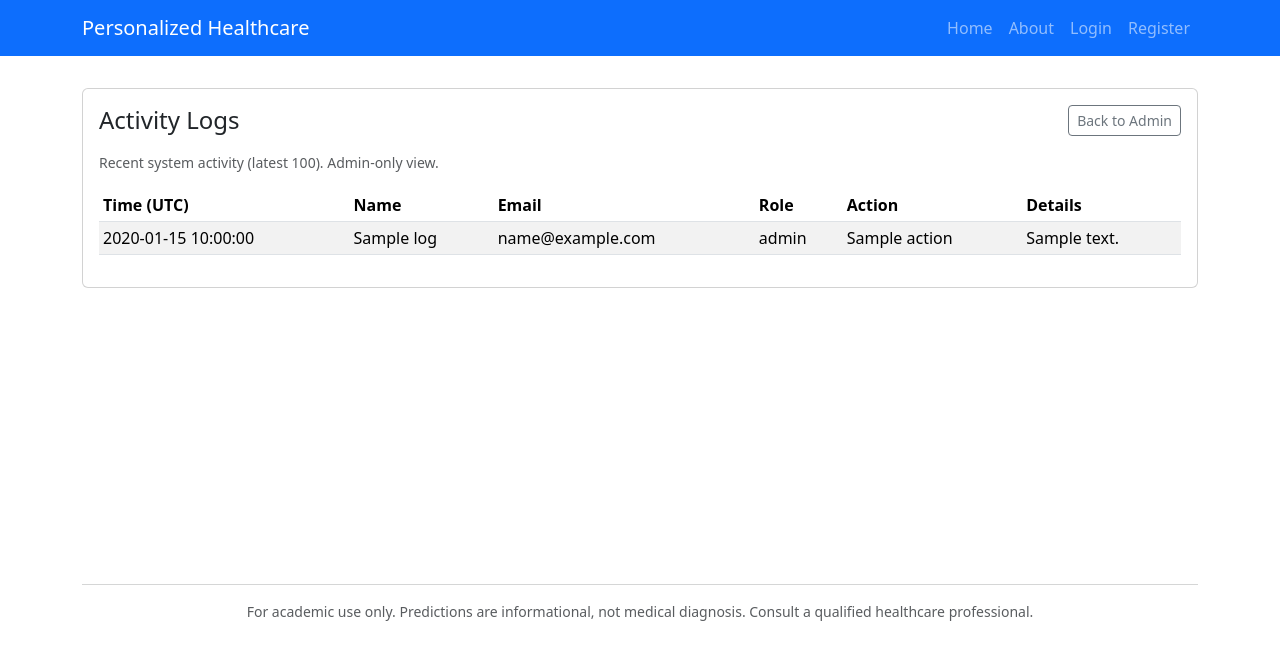
After one commit to JuztAshish/Personalized-Healthcare-Medicine-Recommendation-System, a Flask app: template healthcare_webapp/templates/activity.html in a window 1280 px wide. The commit adds this page. Shown: the top 660 px of the page. Run offline with Flask 3, Linux system fonts and the light colour scheme; the template is opened without the code that fills it: most values are stand-ins (such as "Sample title", 1, 10 or a date in 2020).

Commit message:
Task 5: user activity tracking with admin and user views

```diff
--- a/healthcare_webapp/app.py
+++ b/healthcare_webapp/app.py
@@ -2,13 +2,14 @@
 # Task 3B: Backend Authentication (MongoDB, sessions, admin rules)
 # Fresh code, not copied from medicare/ reference.
 
+from datetime import datetime, timezone
 from functools import wraps
 from flask import Flask, render_template, request, redirect, url_for, session, flash
 from werkzeug.security import generate_password_hash, check_password_hash
 from pymongo.errors import DuplicateKeyError, PyMongoError
 
 from config import SECRET_KEY
-from db import users, ping_db
+from db import users, activity_logs, ping_db
 
 PROFILE_FIELDS = [
     ("age", "Age"),
@@ -23,6 +24,35 @@ PROFILE_FIELDS = [
 
 GENDER_CHOICES = ["", "Male", "Female", "Other", "Prefer not to say"]
 BLOOD_GROUP_CHOICES = ["", "A+", "A-", "B+", "B-", "AB+", "AB-", "O+", "O-"]
+
+
+def log_activity(action, details="", email=None, name=None, role=None):
+    """Store a simple activity log entry in MongoDB. Logging must not break user flow."""
+    try:
+        current = session.get("user", {}) if session else {}
+        doc = {
+            "email": (email or current.get("email") or "").lower(),
+            "name": name or current.get("name") or "",
+            "role": role or current.get("role") or "",
+            "action": action,
+            "details": details,
+            "timestamp": datetime.now(timezone.utc),
+        }
+        activity_logs.insert_one(doc)
+    except Exception:
+        pass
+
+
+def format_log(log):
+    ts = log.get("timestamp")
+    return {
+        "timestamp": ts.strftime("%Y-%m-%d %H:%M:%S UTC") if ts else "",
+        "name": log.get("name", ""),
+        "email": log.get("email", ""),
+        "role": log.get("role", ""),
+        "action": log.get("action", ""),
+        "details": log.get("details", ""),
+    }
 
 app = Flask(__name__)
 app.secret_key = SECRET_KEY
@@ -85,6 +115,7 @@ def register():
                 "password_hash": generate_password_hash(password),
                 "role": "user",
             })
+            log_activity("register", "New user registered", email=email, name=name, role="user")
             flash("Account created successfully. Please log in.", "success")
             return redirect(url_for("login"))
         except DuplicateKeyError:
@@ -127,6 +158,7 @@ def login():
         # - Selecting User allows login as user when credentials match (even if account is admin).
         if selected_role == "admin":
             if user.get("role") != "admin":
+                log_activity("login_denied_admin", "User attempted admin login without admin privileges", email=user.get("email", email), name=user.get("name", name), role=user.get("role", "user"))
                 flash("Not authorized as admin.", "danger")
                 return render_template("login.html")
             effective_role = "admin"
@@ -141,6 +173,7 @@ def login():
             "email": user["email"],
             "role": effective_role,
         }
+        log_activity("login_success", f"Logged in as {effective_role}", email=user["email"], name=user["name"], role=effective_role)
         flash(f"Logged in as {effective_role}.", "success")
         return redirect(url_for("admin_panel" if effective_role == "admin" else "dashboard"))
 
@@ -149,6 +182,8 @@ def login():
 
 @app.route("/logout")
 def logout():
+    current = session.get("user", {})
+    log_activity("logout", "User logged out", email=current.get("email"), name=current.get("name"), role=current.get("role"))
     session.pop("user", None)
     flash("You have been logged out.", "info")
     return redirect(url_for("home"))
@@ -158,13 +193,16 @@ def logout():
 @login_required
 def dashboard():
     profile = {}
+    my_logs = []
+    email = session["user"]["email"]
     try:
-        user = users.find_one({"email": session["user"]["email"]}, {"profile": 1})
+        user = users.find_one({"email": email}, {"profile": 1})
         if user:
             profile = user.get("profile") or {}
+        my_logs = [format_log(l) for l in activity_logs.find({"email": email}).sort("timestamp", -1).limit(10)]
     except PyMongoError as e:
         flash(f"Database error: {e}", "danger")
-    return render_template("dashboard.html", profile=profile)
+    return render_template("dashboard.html", profile=profile, my_logs=my_logs)
 
 
 @app.route("/profile", methods=["GET", "POST"])
@@ -207,6 +245,7 @@ def profile():
 
         try:
             users.update_one({"email": email}, {"$set": {"profile": profile_data}})
+            log_activity("profile_update", "User updated profile")
             flash("Profile saved successfully.", "success")
             return redirect(url_for("profile"))
         except PyMongoError as e:
@@ -248,12 +287,24 @@ def promote_user():
             elif result.modified_count == 0:
                 flash("User is already an admin.", "info")
             else:
+                log_activity("admin_promote", f"Promoted {email} to admin")
                 flash(f"User {email} promoted to admin.", "success")
         except PyMongoError as e:
             flash(f"Database error: {e}", "danger")
     return render_template("promote.html")
 
 
+@app.route("/admin/activity")
+@admin_required
+def admin_activity():
+    logs = []
+    try:
+        logs = [format_log(l) for l in activity_logs.find().sort("timestamp", -1).limit(100)]
+    except PyMongoError as e:
+        flash(f"Database error: {e}", "danger")
+    return render_template("activity.html", logs=logs)
+
+
 if __name__ == "__main__":
     # debug=True for learning only, not for deployment.
     app.run(debug=True)
--- /dev/null
+++ b/healthcare_webapp/templates/activity.html
@@ -0,0 +1,42 @@
+{% extends "base.html" %}
+{% block content %}
+<div class="card">
+  <div class="card-body">
+    <div class="d-flex justify-content-between align-items-center mb-3">
+      <h1 class="h4 mb-0">Activity Logs</h1>
+      <a class="btn btn-outline-secondary btn-sm" href="/admin">Back to Admin</a>
+    </div>
+    <p class="text-muted small">Recent system activity (latest 100). Admin-only view.</p>
+    {% if logs %}
+      <div class="table-responsive">
+        <table class="table table-sm table-striped">
+          <thead>
+            <tr>
+              <th>Time (UTC)</th>
+              <th>Name</th>
+              <th>Email</th>
+              <th>Role</th>
+              <th>Action</th>
+              <th>Details</th>
+            </tr>
+          </thead>
+          <tbody>
+            {% for log in logs %}
+              <tr>
+                <td>{{ log.timestamp }}</td>
+                <td>{{ log.name }}</td>
+                <td>{{ log.email }}</td>
+                <td>{{ log.role }}</td>
+                <td>{{ log.action }}</td>
+                <td>{{ log.details }}</td>
+              </tr>
+            {% endfor %}
+          </tbody>
+        </table>
+      </div>
+    {% else %}
+      <p class="text-muted mb-0">No activity logs yet.</p>
+    {% endif %}
+  </div>
+</div>
+{% endblock %}
--- a/healthcare_webapp/templates/admin.html
+++ b/healthcare_webapp/templates/admin.html
@@ -6,6 +6,7 @@
     <p>Welcome, <strong>{{ session['user']['name'] }}</strong> (admin).</p>
     <p class="mb-3">Only approved admins can access this area.</p>
     <a class="btn btn-primary" href="/admin/promote">Promote a User to Admin</a>
+    <a class="btn btn-outline-primary" href="/admin/activity">View Activity Logs</a>
     <a class="btn btn-outline-secondary" href="/dashboard">Go to Dashboard</a>
   </div>
 </div>
--- a/healthcare_webapp/templates/base.html
+++ b/healthcare_webapp/templates/base.html
@@ -20,6 +20,7 @@
           {% if session['user'].get('role') == 'admin' %}
             <a class="nav-link" href="/admin">Admin</a>
             <a class="nav-link" href="/admin/promote">Promote</a>
+            <a class="nav-link" href="/admin/activity">Activity</a>
           {% endif %}
           <span class="navbar-text text-white ms-2 me-2">Hi, {{ session['user'].get('name') }} ({{ session['user'].get('role') }})</span>
           <a class="nav-link" href="/logout">Logout</a>
```
Also changed, not shown: healthcare_webapp/db.py (+5 -2 lines), healthcare_webapp/templates/dashboard.html (+26 -0 lines).
